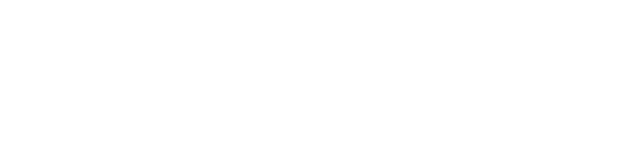
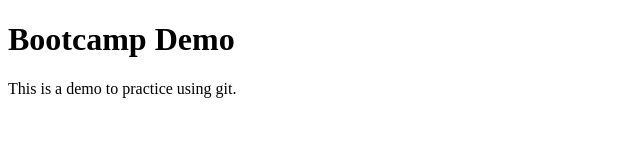
Before and after one commit to quells/BootcampDemo, a plain HTML site: page index.html in a window 1280 px wide. Shown: the whole page, without its empty margins (0-640 px from the left). Drawn offline with Linux system fonts and the light colour scheme.

Commit message:
Some more content

```diff
--- a/index.html
+++ b/index.html
@@ -2,9 +2,10 @@
 <html>
     <head>
         <meta charset="utf-8">
-        <title></title>
+        <title>Bootcamp Demo</title>
     </head>
     <body>
-
+        <h1>Bootcamp Demo</h1>
+        <p>This is a demo to practice using git.</p>
     </body>
 </html>
```
